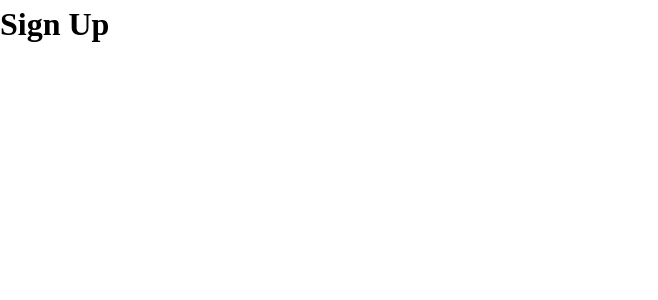
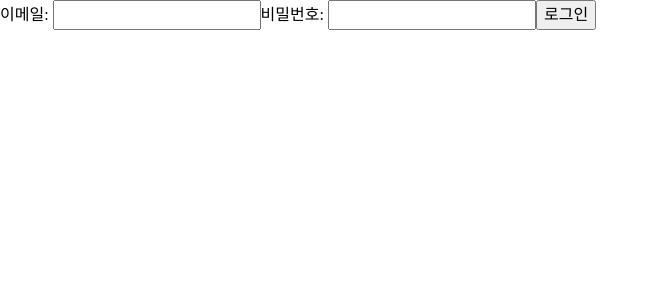
Before and after one commit to hatchling13/wanted-pre-onboarding-frontend, a React (Create React App) app: page /signup in a window 1280 px wide. Shown: the top 300 px of the page, without its empty margins (0-658 px from the left). Built offline with nearby package versions, Linux system fonts and the light colour scheme.

Commit message:
Added sign in, sign up feature

```diff
--- /dev/null
+++ b/src/actions.ts
@@ -0,0 +1,79 @@
+import type { ActionFunctionArgs } from 'react-router-dom';
+
+import { postData } from './backend';
+import {
+  authFormDataParse,
+  failed,
+  parseResponseBody,
+  succeeded,
+} from './utils';
+import { UserType } from './types';
+
+const authPost = async (endpoint: string, { request }: ActionFunctionArgs) => {
+  const authData = await authFormDataParse(request);
+
+  if (!authData.ok) {
+    return failed(authData.error);
+  }
+
+  if (!authData.value) {
+    return failed(Error('Unknown Error'));
+  }
+
+  const response = await postData(endpoint, authData.value);
+
+  return succeeded(response);
+};
+
+export const signInAction = async (args: ActionFunctionArgs) => {
+  const endpoint = '/auth/signin';
+
+  const response = await authPost(endpoint, args);
+
+  if (!response.ok) {
+    return failed(response.error);
+  }
+
+  if (!response.value) {
+    return failed(Error('Unknown Error'));
+  }
+
+  const body = await response.value.json();
+
+  const parsedBody = parseResponseBody<UserType>(body);
+
+  if (!parsedBody.ok) {
+    return failed(parsedBody.error);
+  }
+
+  return succeeded(parsedBody.value);
+};
+
+export const signUpAction = async (args: ActionFunctionArgs) => {
+  const endpoint = '/auth/signup';
+
+  const response = await authPost(endpoint, args);
+
+  if (!response.ok) {
+    return failed(response.error);
+  }
+
+  if (!response.value) {
+    return failed(Error('Unknown Error'));
+  }
+
+  if (!response.value.ok) {
+    const errorBody = await response.value.json();
+
+    const parsedBody = parseResponseBody<void>(errorBody);
+
+    if (!parsedBody.ok) {
+      return failed(parsedBody.error);
+    }
+
+    // Unreachable code
+    return succeeded(parsedBody);
+  }
+
+  return succeeded(undefined);
+};
--- /dev/null
+++ b/src/backend.ts
@@ -0,0 +1,18 @@
+// All error handled by React Router default ErrorBoundary
+// Fallbacks to provided errorElement
+
+import type { AuthType } from './types';
+
+const API_ROOT = 'http://localhost:8000';
+
+export const postData = async (endpoint: string, data: AuthType) => {
+  const request: RequestInit = {
+    method: 'POST',
+    headers: {
+      'Content-Type': 'application/json',
+    },
+    body: JSON.stringify(data),
+  };
+
+  return await fetch(`${API_ROOT}${endpoint}`, request);
+};
--- /dev/null
+++ b/src/components/AuthForm/AuthForm.tsx
@@ -0,0 +1,43 @@
+import { useState } from 'react';
+import { Form } from 'react-router-dom';
+
+import type { AuthFormType } from '../../types';
+
+function AuthForm({ authType }: AuthFormType) {
+  const [email, setEmail] = useState('');
+  const [password, setPassword] = useState('');
+
+  const formLabel = authType === 'signin' ? 'Sign-in' : 'Sign-up';
+
+  return (
+    <Form method="post" aria-label={`${formLabel} form`}>
+      <label htmlFor="email">
+        이메일:{' '}
+        <input
+          type="text"
+          name="email"
+          value={email}
+          onChange={(event) => setEmail(event.target.value)}
+          required
+          data-testid="email-input"
+        />
+      </label>
+      <label htmlFor="password">
+        비밀번호:{' '}
+        <input
+          type="password"
+          name="password"
+          value={password}
+          onChange={(event) => setPassword(event.target.value)}
+          required
+          data-testid="password-input"
+        />
+      </label>
+      <button type="submit" data-testid={`${authType}-button`}>
+        로그인
+      </button>
+    </Form>
+  );
+}
+
+export default AuthForm;
--- /dev/null
+++ b/src/components/AuthForm/index.ts
@@ -0,0 +1 @@
+export { default as AuthForm } from './AuthForm';
--- a/src/components/SignIn/SignIn.tsx
+++ b/src/components/SignIn/SignIn.tsx
@@ -1,5 +1,22 @@
+import { useActionData } from 'react-router-dom';
+
+import { AuthForm } from '../AuthForm';
+import type { Result, UserType } from '../../types';
+import type { NotFoundError } from '../../errors';
+
 function SignIn() {
-  return <h1>Sign In</h1>;
+  const result = useActionData() as Result<UserType, NotFoundError>;
+
+  const token = result && result.ok ? result.value?.access_token : undefined;
+  const error = result && !result.ok ? result.error : undefined;
+
+  return (
+    <main aria-label="Sign-in page">
+      <AuthForm authType="signin" />
+      {error && <span>{error.message}</span>}
+      {token && <span>{token}</span>}
+    </main>
+  );
 }
 
 export default SignIn;
--- a/src/components/SignUp/SignUp.tsx
+++ b/src/components/SignUp/SignUp.tsx
@@ -1,5 +1,26 @@
+import { useActionData } from 'react-router-dom';
+
+import { AuthForm } from '../AuthForm';
+import type { Result } from '../../types';
+import type { BadRequestError } from '../../errors';
+
 function SignUp() {
-  return <h1>Sign Up</h1>;
+  const result = useActionData() as Result<undefined, BadRequestError>;
+
+  const error = result && !result.ok ? result.error : undefined;
+  const isSuccessful = result?.ok;
+
+  return (
+    <main aria-label="Sign-up page">
+      <AuthForm authType="signup" />
+      <div>
+        {error?.errorMessages.map((message) => (
+          <p key={message}>{message}</p>
+        ))}
+      </div>
+      {isSuccessful && <span>Successfully signed up!</span>}
+    </main>
+  );
 }
 
 export default SignUp;
--- /dev/null
+++ b/src/errors.ts
@@ -0,0 +1,48 @@
+export class ParseError extends Error {
+  constructor(message: string) {
+    super(message);
+
+    this.name = 'ParseError';
+
+    Object.setPrototypeOf(this, ParseError.prototype);
+  }
+}
+
+export class HTTPFailedError extends Error {
+  statusCode: number;
+
+  constructor(error: string, status: number) {
+    super(error);
+
+    this.name = 'HTTPFailedError';
+    this.statusCode = status;
+
+    Object.setPrototypeOf(this, HTTPFailedError.prototype);
+  }
+}
+
+export class NotFoundError extends HTTPFailedError {
+  errorMessage: string;
+
+  constructor(messages: string[], error: string) {
+    super(error, 404);
+
+    this.name = 'NotFoundError';
+    this.errorMessage = messages[0];
+
+    Object.setPrototypeOf(this, NotFoundError.prototype);
+  }
+}
+
+export class BadRequestError extends HTTPFailedError {
+  errorMessages: string[];
+
+  constructor(messages: string[], error: string) {
+    super(error, 400);
+
+    this.name = 'BadRequestError';
+    this.errorMessages = messages;
+
+    Object.setPrototypeOf(this, BadRequestError.prototype);
+  }
+}
--- a/src/router.tsx
+++ b/src/router.tsx
@@ -5,12 +5,13 @@ import {
 } from 'react-router-dom';
 
 import { Root, SignIn, SignUp, Todo } from './components';
+import { signInAction, signUpAction } from './actions';
 
 const router = createBrowserRouter(
   createRoutesFromElements(
     <Route path="/" element={<Root />}>
-      <Route path="signup" element={<SignUp />} />
-      <Route path="signin" element={<SignIn />} />
+      <Route path="signup" element={<SignUp />} action={signUpAction} />
+      <Route path="signin" element={<SignIn />} action={signInAction} />
       <Route path="todo" element={<Todo />} />
     </Route>
   )
--- /dev/null
+++ b/src/types.ts
@@ -0,0 +1,30 @@
+export interface Success<T> {
+  ok: true;
+  value: T | undefined;
+}
+
+export interface Failed<E> {
+  ok: false;
+  error: E;
+}
+
+export interface AuthType {
+  email: string;
+  password: string;
+}
+
+export interface AuthFormType {
+  authType: 'signin' | 'signup';
+}
+
+export interface UserType {
+  access_token: string;
+}
+
+export interface FailedResponseBody {
+  error: string;
+  message: string[];
+  statusCode: number;
+}
+
+export type Result<T, E = Error> = Success<T> | Failed<E>;
--- /dev/null
+++ b/src/utils.ts
@@ -0,0 +1,78 @@
+import {
+  BadRequestError,
+  HTTPFailedError,
+  NotFoundError,
+  ParseError,
+} from './errors';
+import type {
+  AuthType,
+  Failed,
+  FailedResponseBody,
+  Result,
+  Success,
+} from './types';
+
+export const succeeded = <T>(value: T | undefined): Success<T> => {
+  if (!value) {
+    return {
+      ok: true,
+      value: undefined,
+    };
+  }
+  return {
+    ok: true,
+    value,
+  };
+};
+
+export const failed = <E>(error: E): Failed<E> => {
+  return {
+    ok: false,
+    error,
+  };
+};
+
+export const authFormDataParse = async (
+  request: Request
+): Promise<Result<AuthType, ParseError>> => {
+  const formData = await request.formData();
+
+  const emailValue = formData.get('email');
+  const passwordValue = formData.get('password');
+
+  if (!emailValue || !passwordValue) {
+    return Promise.reject(
+      failed(new ParseError('이메일 또는 비밀번호가 입력되지 않았습니다'))
+    );
+  }
+
+  return Promise.resolve(
+    succeeded({
+      email: emailValue.toString(),
+      password: passwordValue.toString(),
+    })
+  );
+};
+
+export const parseResponseBody = <T>(body: NonNullable<unknown>) => {
+  if (Object.prototype.hasOwnProperty.call(body, 'error')) {
+    const failedBody = body as FailedResponseBody;
+
+    const parsedError = parseHTTPFailedError(failedBody);
+
+    return failed(parsedError);
+  }
+
+  return succeeded(body as T);
+};
+
+export const parseHTTPFailedError = (error: FailedResponseBody) => {
+  switch (error.statusCode) {
+    case 400:
+      return new BadRequestError(error.message, error.error);
+    case 404:
+      return new NotFoundError(error.message, error.error);
+    default:
+      return new HTTPFailedError(error.error, error.statusCode);
+  }
+};
```
